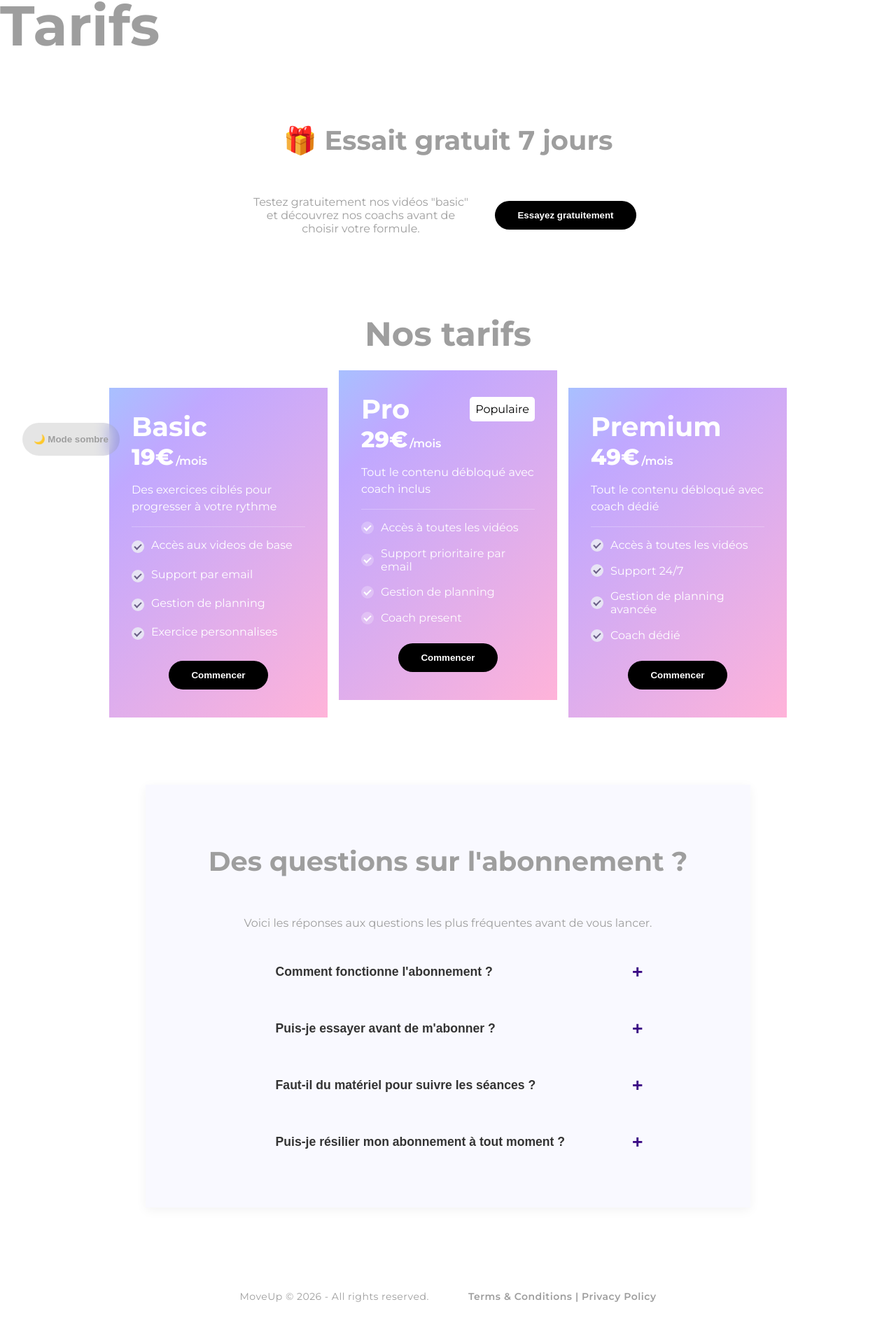
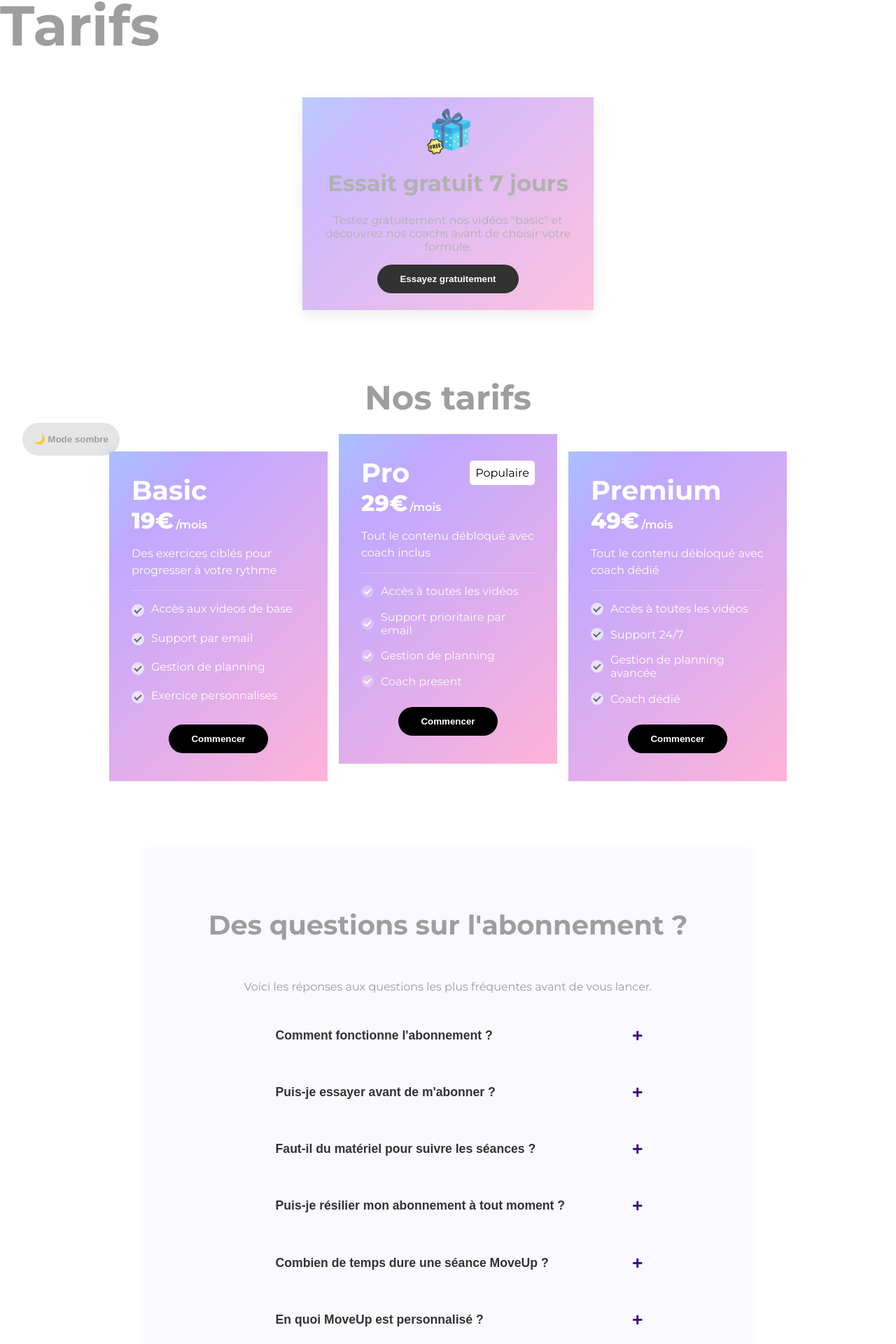
Before and after one commit to DevNexus59/MoveUp, a React (Vite) app in the folder client/: page /pages/Tarifs in a window 1280 px wide. Shown: the part 125-2045 px from the top of the page at 70% size. Built offline with nearby package versions, Linux system fonts and the light colour scheme.

Commit message:
adding FreeTrial component

```diff
--- a/client/src/components/FAQ.tsx
+++ b/client/src/components/FAQ.tsx
@@ -28,6 +28,18 @@ function FAQ() {
       question: "Puis-je résilier mon abonnement à tout moment ?",
       comment:
         "Absolument. Vous pouvez annuler votre abonnement à tout moment depuis votre espace personnel. Aucun frais caché, aucune contrainte.",
+    },
+    {
+      id: 5,
+      question: "Combien de temps dure une séance MoveUp ?",
+      comment:
+        "Les séances sont ajustables selon votre temps disponible. Des séances sont disponibles à partir de 3 minutes. Vous pouvez vous entraîner jusqu'à la durée souhaitée grâce à des filtres dans la liste des exercices",
+    },
+    {
+      id: 6,
+      question: "En quoi MoveUp est personnalisé ?",
+      comment:
+        "Chaque programme s'adapte à votre niveau et à vos disponibilités, grâce au questionnaire qui vous est proposé en début d'inscription. Résultat : un entraînement sur-mesure, qui respecte votre objectif et votre rythme de vie !",
     },
   ];
 
--- a/client/src/components/FreeTrial.css
+++ b/client/src/components/FreeTrial.css
@@ -4,7 +4,25 @@
   flex-direction: column;
   justify-content: center;
   align-items: center;
-  margin-bottom: 2em;
+  padding: 1em 0.5em;
+  margin: 2em auto;
+  max-width: 400px;
+  position: relative;
+  z-index: 1;
+  background: var(--card);
+  opacity: 80%;
+  box-shadow: 0 6px 18px rgba(0, 0, 0, 0.1);
+  overflow: hidden;
+  text-align: center;
+}
+
+.free-trial-gift {
+  width: 4rem;
+}
+
+.free-trial-title {
+  font-size: var(--font-h);
+  margin: 0.6em 0 0 0;
 }
 
 .free-trial-card {
@@ -13,12 +31,11 @@
   flex-direction: row;
   justify-content: center;
   align-items: center;
-  width: 50%;
-  gap: 1em;
+  gap: 0.5em;
 }
 
 .free-trial-comment {
   color: var(--bg-font);
-  width: 50%;
   text-align: center;
+  margin: 1em 0 0 0;
 }
--- a/client/src/components/FreeTrial.tsx
+++ b/client/src/components/FreeTrial.tsx
@@ -1,11 +1,15 @@
 import { Link } from "react-router";
+
+import Cadeau from "../assets/images/cadeau_freetrial.png";
+
 import "./FreeTrial.css";
 
 function FreeTrial() {
   return (
     <section className="free-trial-section">
-      <h3 className="free-trial-title"> 🎁 Essait gratuit 7 jours</h3>
+      <img src={Cadeau} alt="7 jours gratuit" className="free-trial-gift" />
       <div className="free-trial-card">
+        <h3 className="free-trial-title">Essait gratuit 7 jours</h3>
         <p className="free-trial-comment">
           Testez gratuitement nos vidéos "basic" et découvrez nos coachs avant
           de choisir votre formule.
```
Also changed, not shown: client/src/assets/images/background-freetrial.png (added), client/src/assets/images/cadeau_freetrial.png (added).
